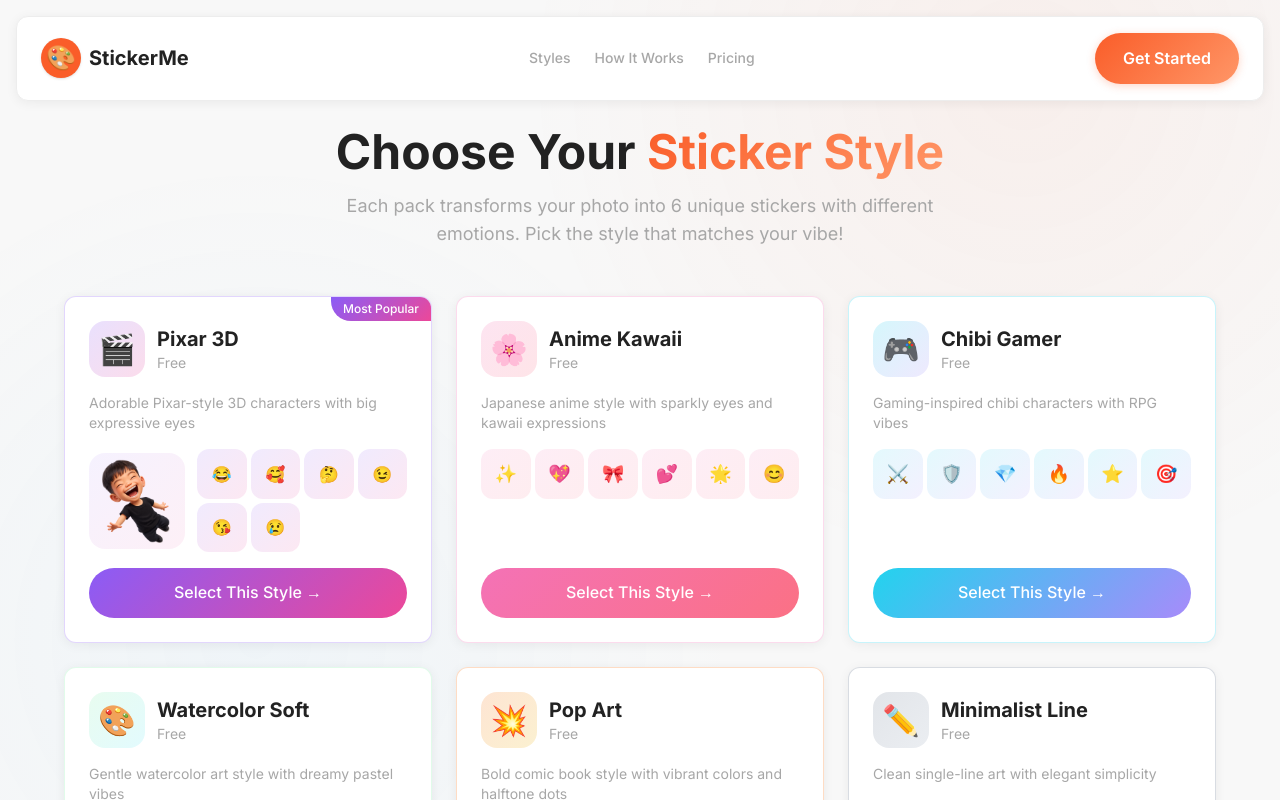
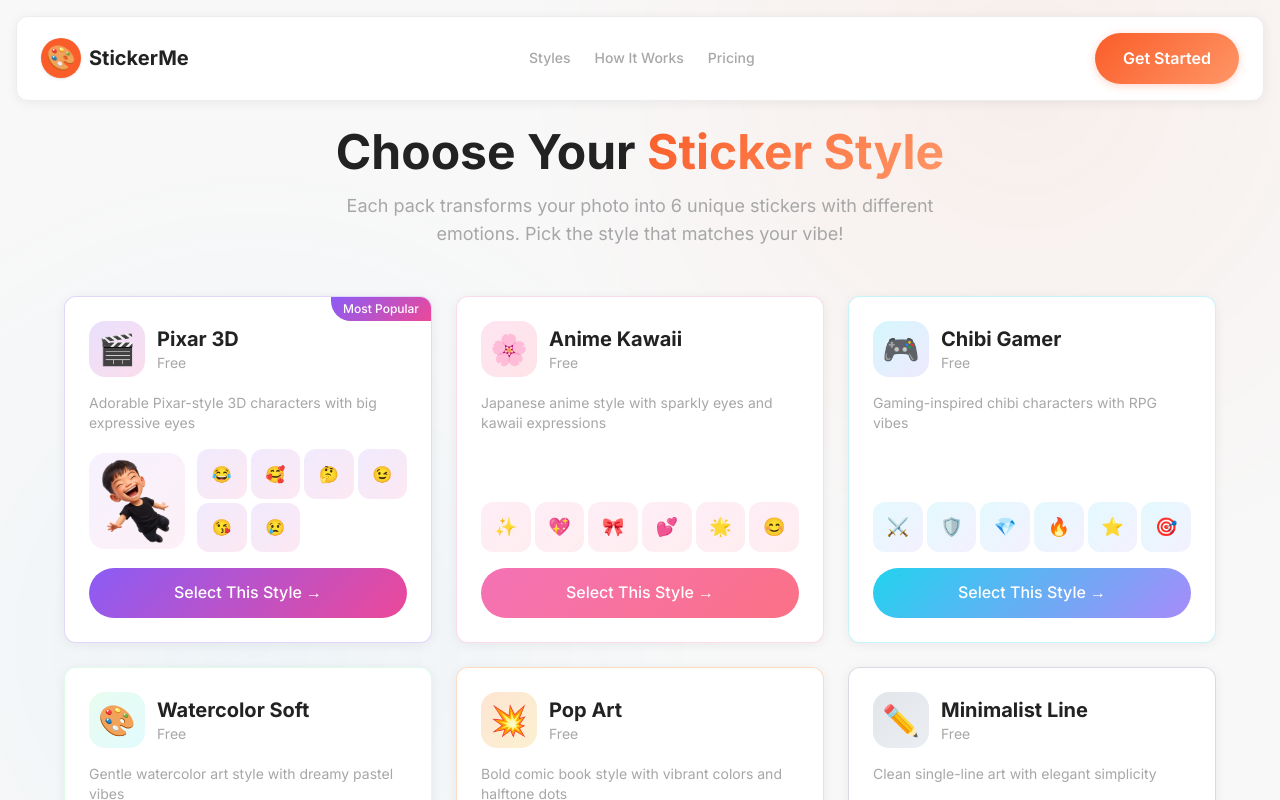
Before and after one commit to hongnv1504-svg/sticker-sell, a Next.js app: page /packs in a window 1280 px wide. Shown: the top 800 px of the page. Built offline with nearby package versions, Linux system fonts and the light colour scheme; no server answers.

Commit message:
style: align style card emoji previews layout

```diff
--- a/app/packs/page.tsx
+++ b/app/packs/page.tsx
@@ -62,7 +62,7 @@ export default function PacksPage() {
                                     </div>
 
                                     {/* Description */}
-                                    <p className="text-[#a7a7a7] text-sm mb-4">
+                                    <p className="text-[#a7a7a7] text-sm mb-4 flex-grow">
                                         {pack.description}
                                     </p>
 
@@ -107,7 +107,7 @@ export default function PacksPage() {
 
                                     {/* CTA */}
                                     <div
-                                        className="mt-auto w-full py-3 rounded-full text-center font-medium text-white"
+                                        className="w-full py-3 rounded-full text-center font-medium text-white"
                                         style={{ background: `linear-gradient(135deg, ${pack.colors.primary}, ${pack.colors.secondary})` }}
                                     >
                                         Select This Style →
```
